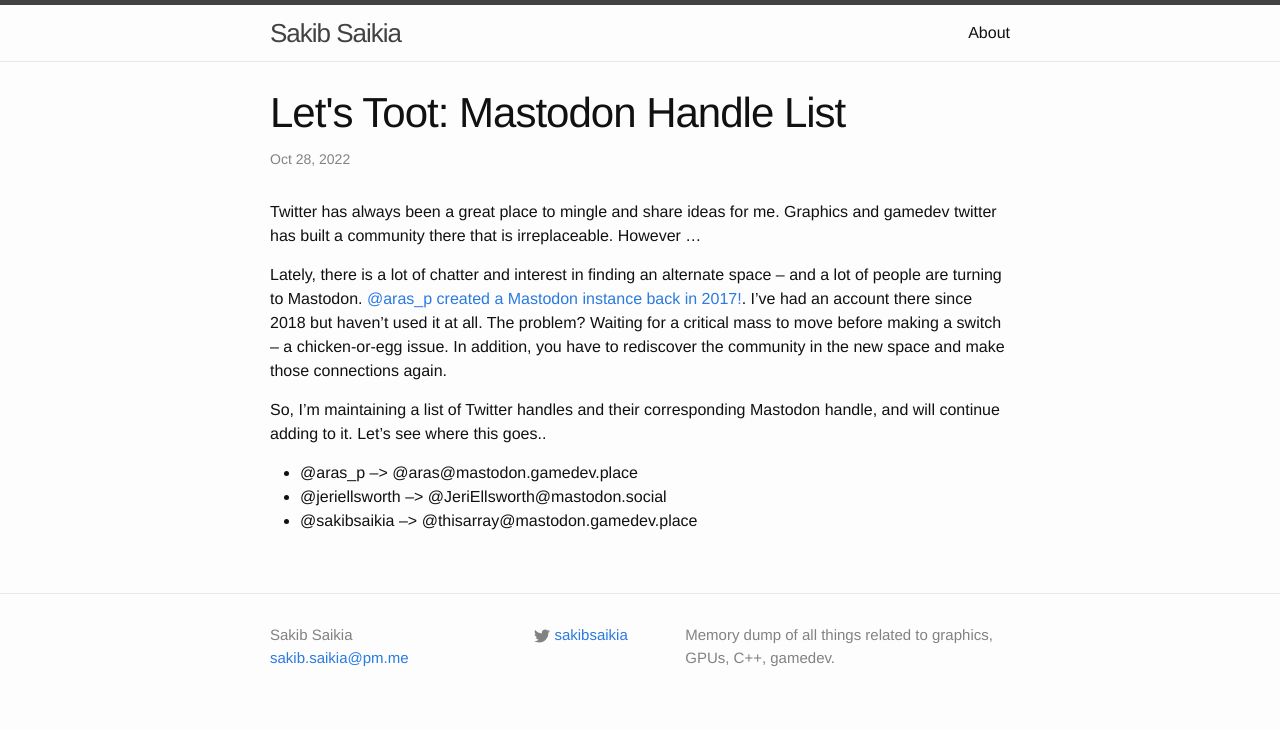
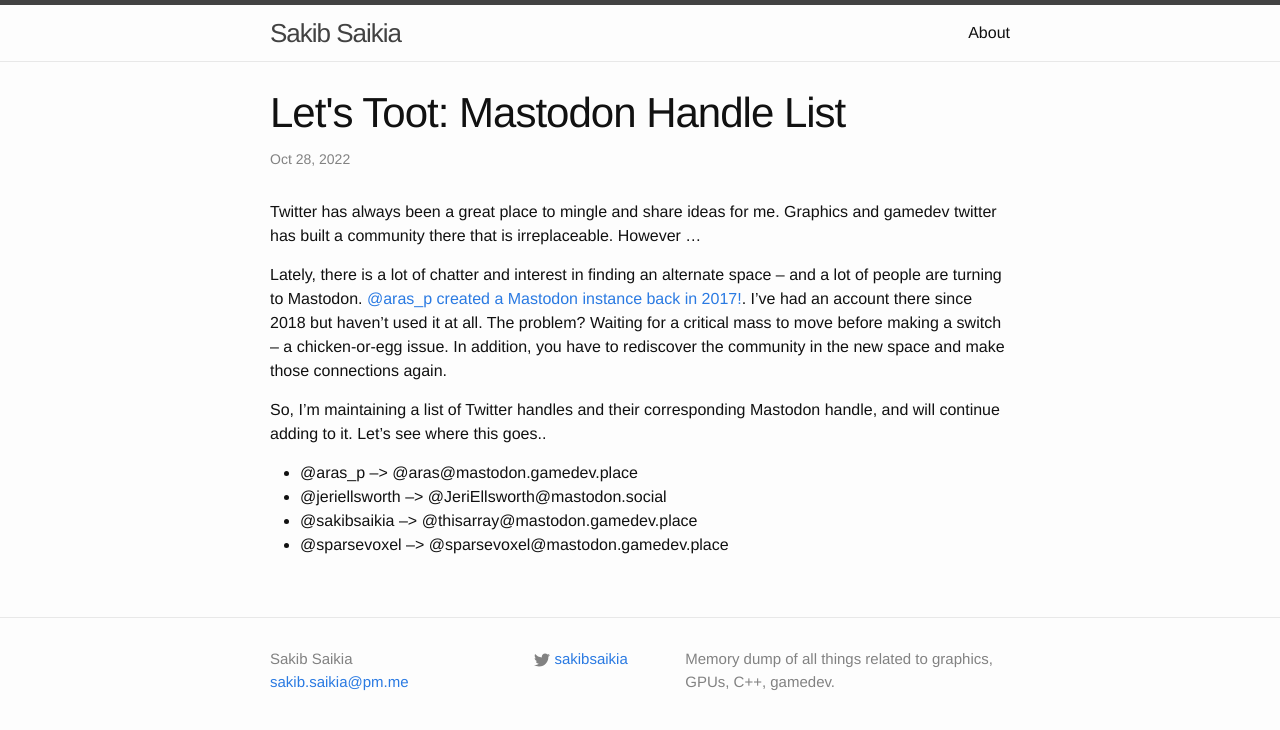
Before and after one commit to SakibSaikia/SakibSaikia.github.io, a Jekyll site: the page built from _posts/2022-10-28-Mastodon-Handle-List.markdown, in a window 1280 px wide. Shown: the top 730 px of the page. Built offline with Jekyll 4.4.1, drawn with Linux system fonts in a browser that asks for light colours; comment, search, counter and statistics services are not loaded.

Commit message:
Update 2022-10-28-Mastodon-Handle-List.markdown

```diff
--- a/_posts/2022-10-28-Mastodon-Handle-List.markdown
+++ b/_posts/2022-10-28-Mastodon-Handle-List.markdown
@@ -15,3 +15,4 @@ So, I'm maintaining a list of Twitter handles and their corresponding Mastodon h
 * @aras_p --> @aras@mastodon.gamedev.place
 * @jeriellsworth --> @JeriEllsworth@mastodon.social
 * @sakibsaikia --> @thisarray@mastodon.gamedev.place
+* @sparsevoxel --> @sparsevoxel@mastodon.gamedev.place
```
